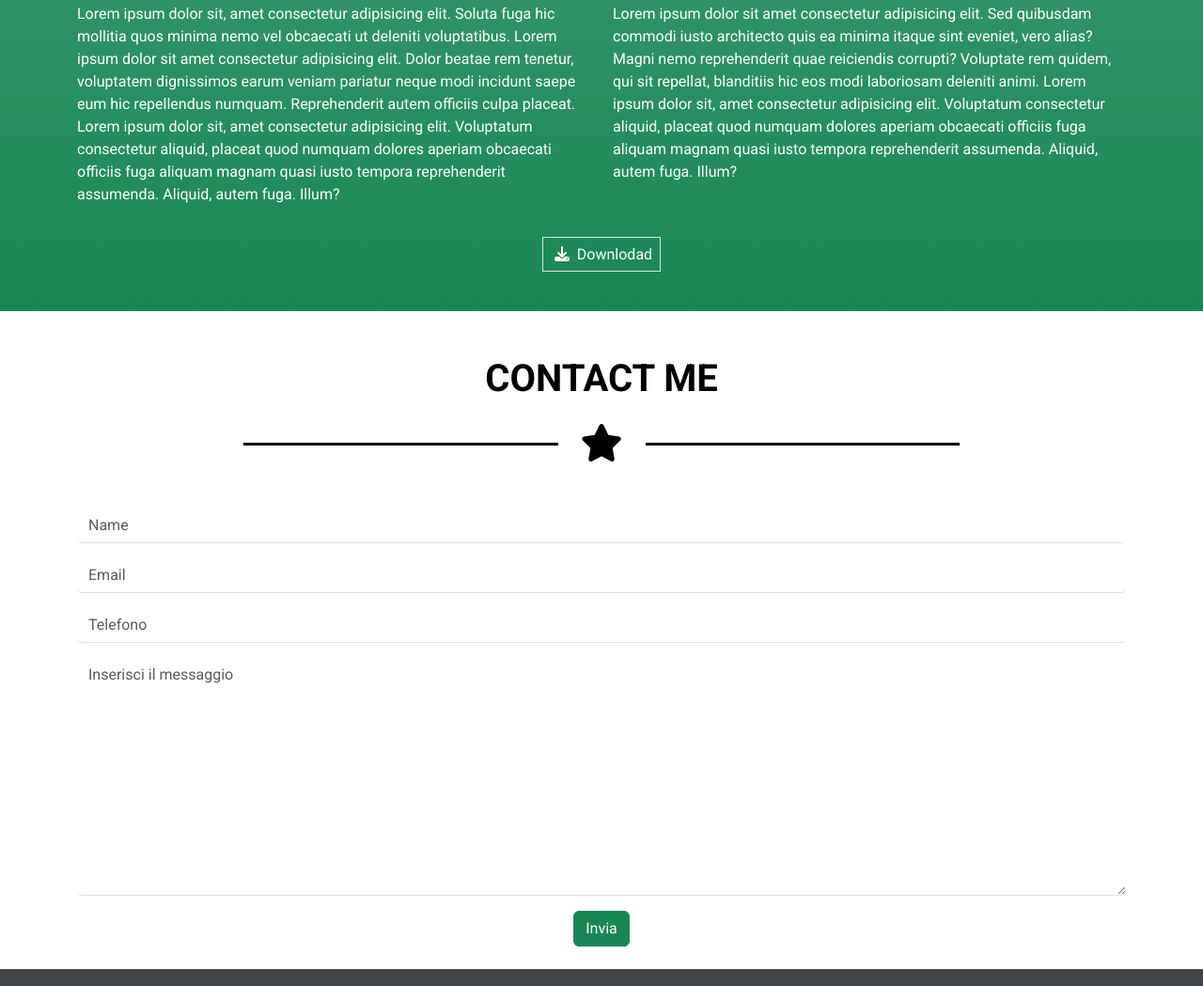
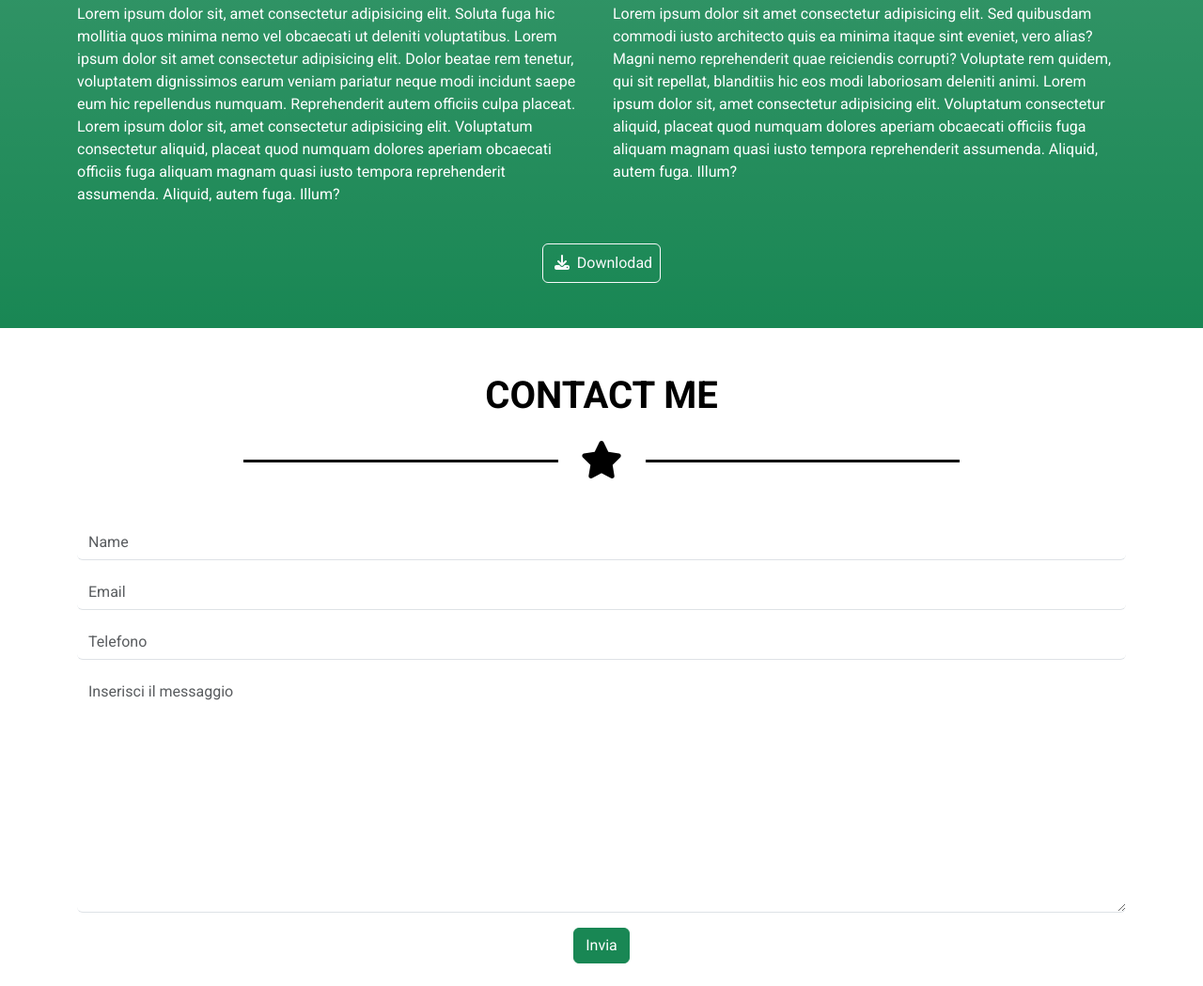
Before and after one commit to mekkiouertani/html-css-bootstrap-freelancer, a plain HTML site: page index.html in a window 1280 px wide. Shown: the part 1633-2682 px from the top of the page at 94% size. Drawn offline with nearby package versions, Linux system fonts and the light colour scheme.

Commit message:
updated button

```diff
--- a/index.html
+++ b/index.html
@@ -166,7 +166,7 @@
                 </p>
             </div>
             <div class="text-center pb-5 mt-3">
-                <a href="#" class="text-white text-center border p-2">
+                <a href="#" class="text-center p-2 btn btn-outline-light">
                     <i class="fa-solid fa-download px-1"></i>
                     Downlodad
                 </a>
```
